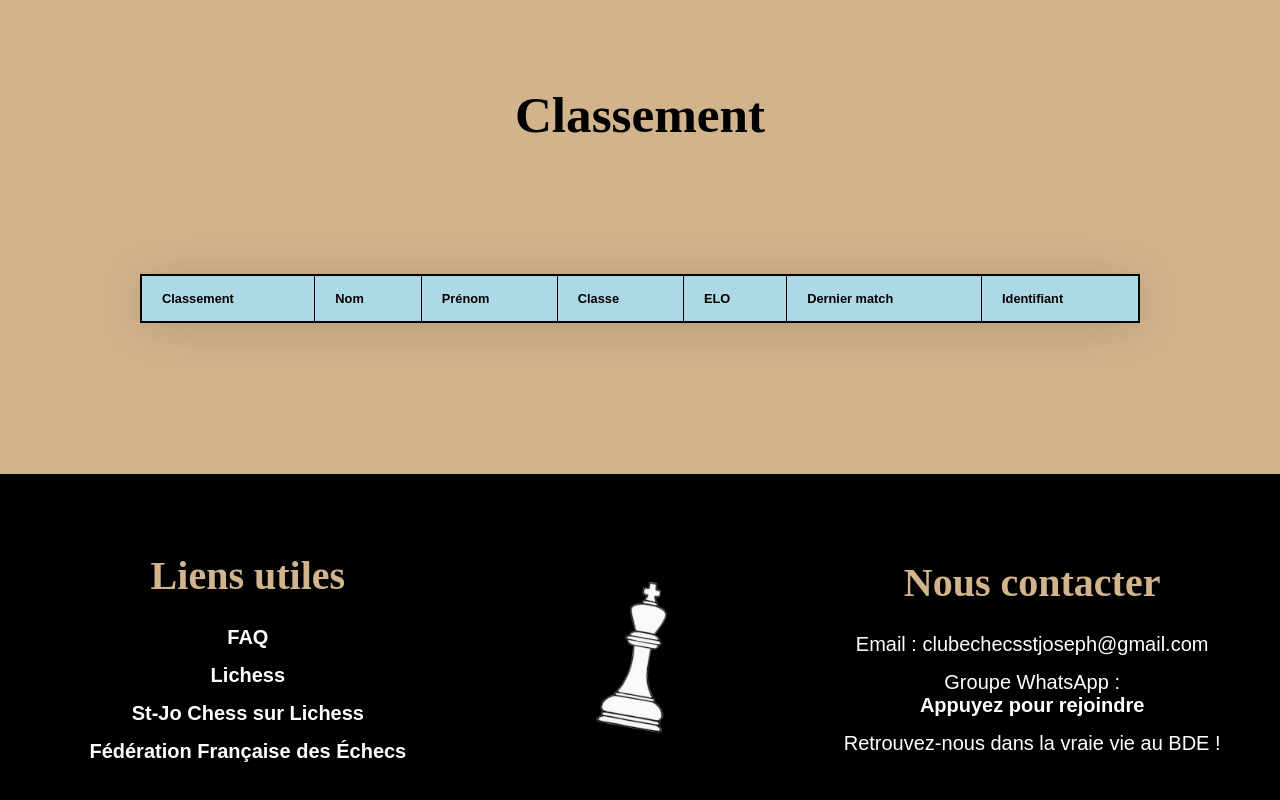
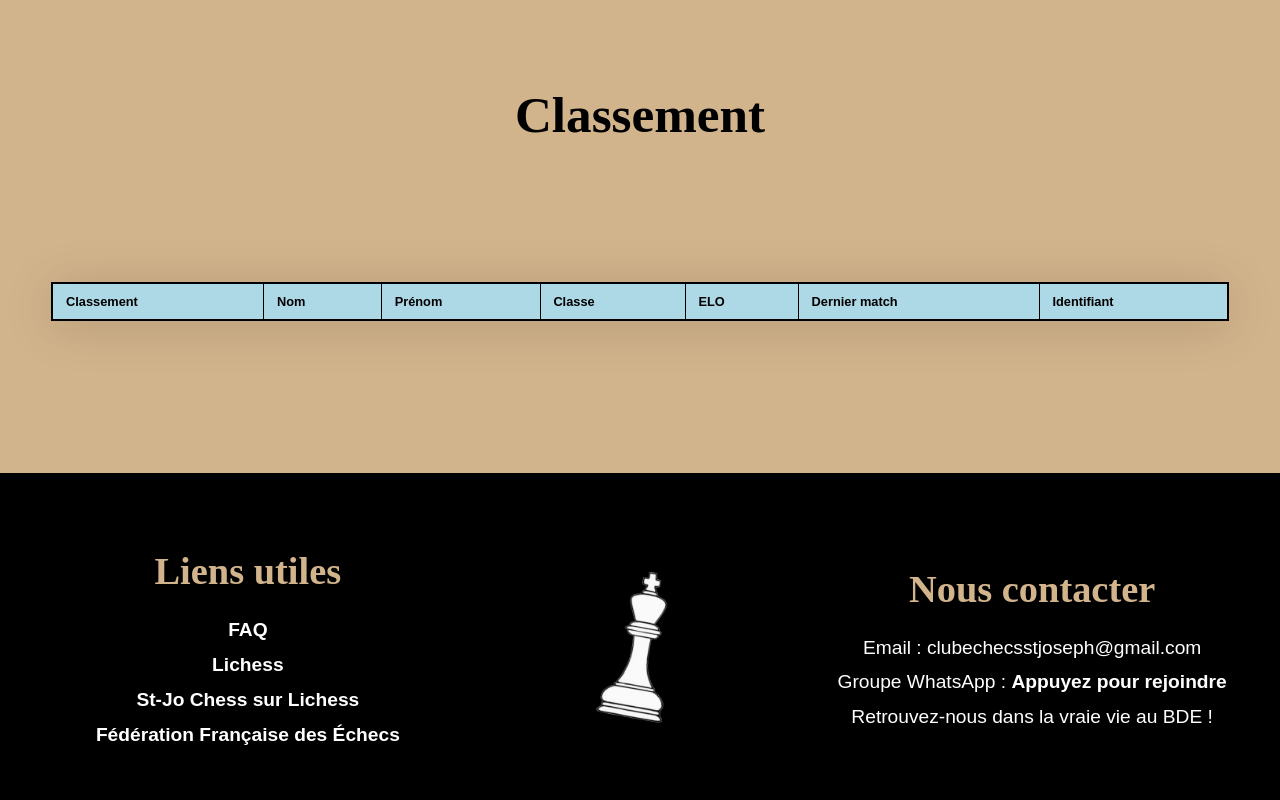
Before and after one commit to LeRecquin/StJo-Chess, a plain HTML site: page index.html in a window 1280 px wide. Shown: the part 921-1721 px from the top of the page. Drawn offline with Linux system fonts and the light colour scheme; no server answers.

Commit message:
Update 0.9.1

```diff
--- a/stjochess_style.css
+++ b/stjochess_style.css
@@ -107,6 +107,7 @@ p {
     flex: 0.33;
     background-color: black;
     padding: 4vw;
+    height: auto;
 }
 
 .row {
@@ -146,7 +147,7 @@ p {
 
 #claTitle {
     color: black;
-    padding-bottom: 30px;
+    padding-bottom: 3vw;
     font-size: 4vw;
     text-align: center;
 }
@@ -173,11 +174,17 @@ p {
 #classement {
     border-collapse: collapse;
     min-width: 1000px;
-    width: auto;
+    width: 100%;
     margin: 100px auto;
     box-shadow: 0 5px 50px rgba(0, 0, 0, 0.15);
     cursor: pointer;
     border: 2px solid black;
+    overflow-x: auto;
+}
+
+table {
+    width: 100%;
+    border-collapse: collapse;
 }
 
 thead tr {
@@ -186,7 +193,7 @@ thead tr {
 }
 
 th, td {
-    padding: 15px 20px;
+    padding: 0.8em 1em;
 }
 
 tbody, tr, td, th {
@@ -207,22 +214,22 @@ tbody, tr, td, th {
 
 .infoTitle {
     color: tan;
-    font-size: 40px;
+    font-size: 3vw;
 }
 
 .info {
     color: white;
     font-family: Arial, Helvetica, sans-serif;
-    font-size: 20px;
+    font-size: 1.5vw;
     padding: 0px;
-    padding-bottom: 15px;
+    padding-bottom: 1vw;
     text-decoration: none;
 }
 
 #infoMoins {
     color: white;
     font-family: Arial, Helvetica, sans-serif;
-    font-size: 20px;
+    font-size: 1.5vw;
     padding: 0px;
     text-decoration: none;
 }
```
